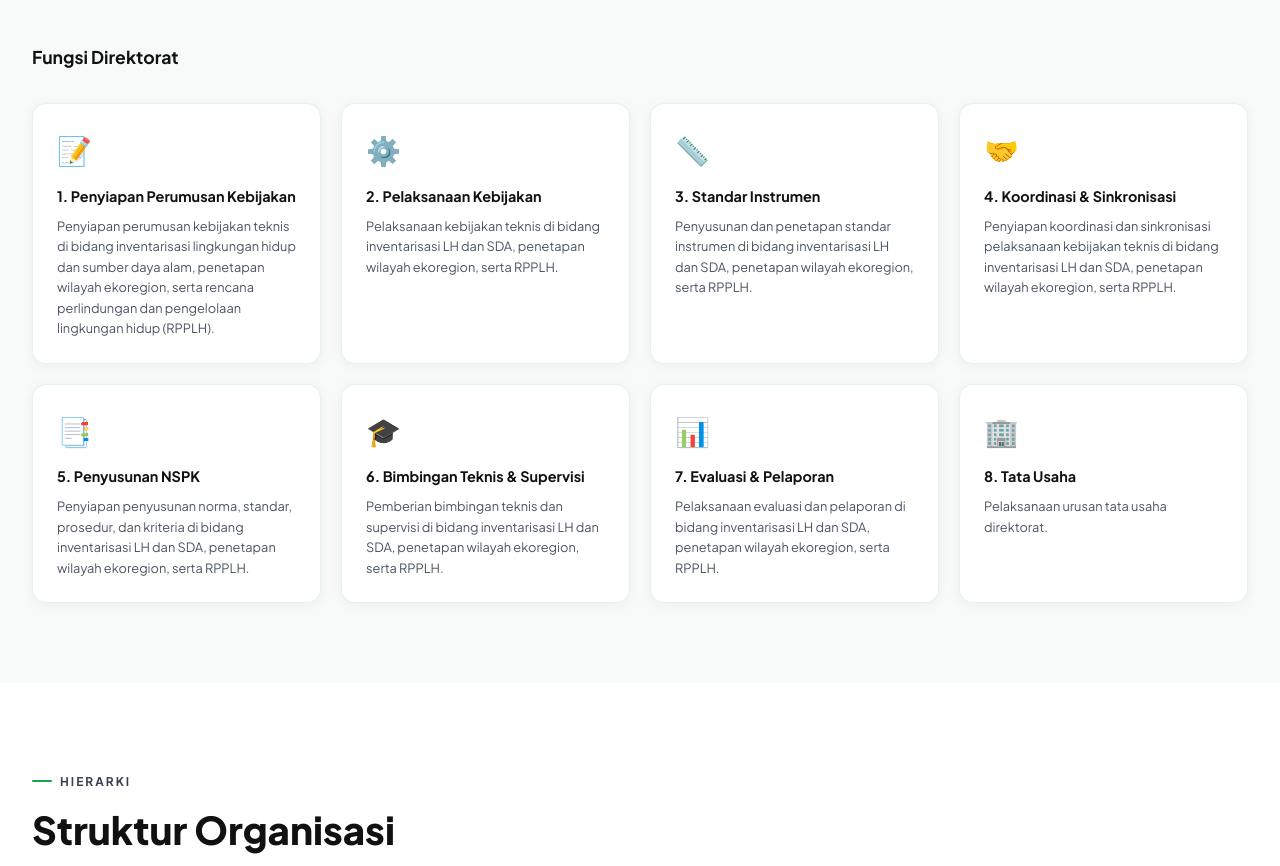
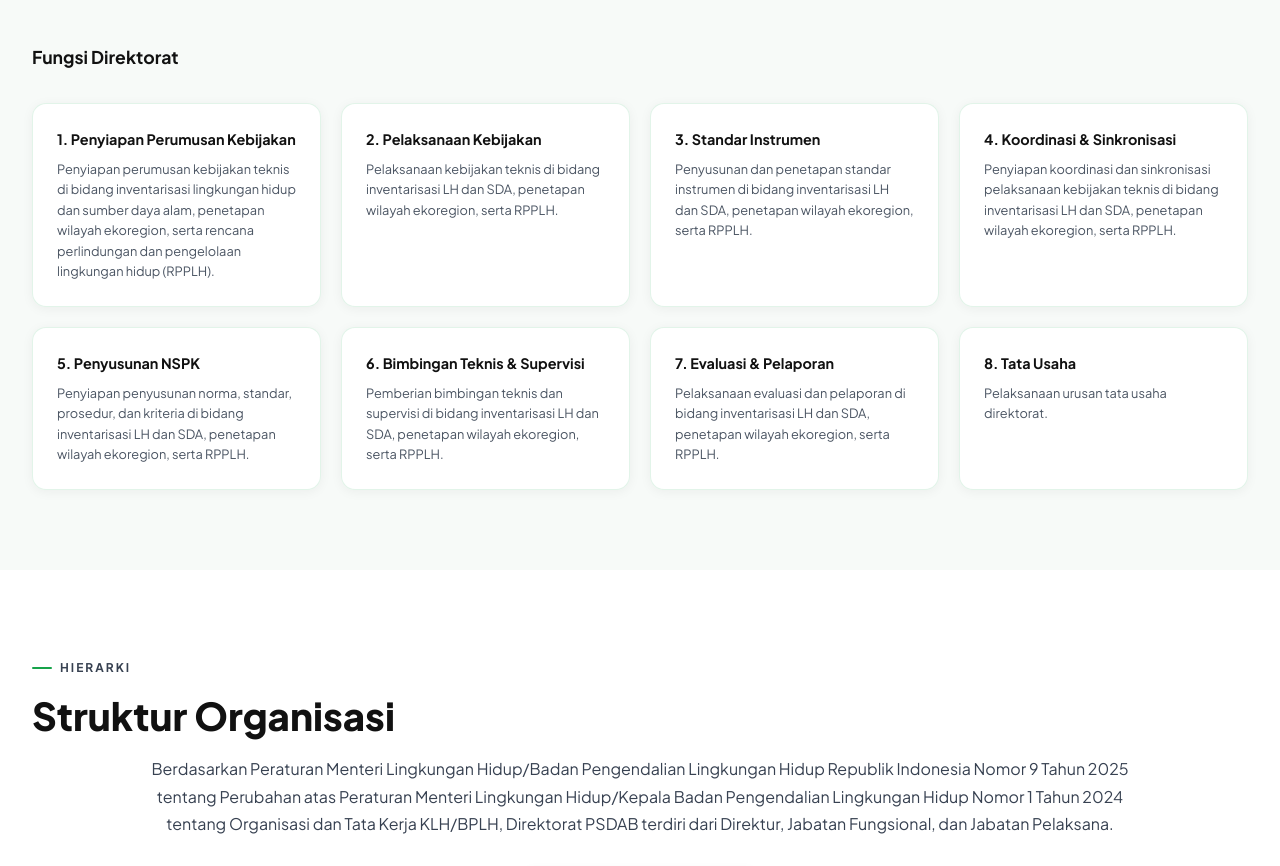
Before and after one commit to auliarahmansihite-ux/sedap-klh, a website: page public/tentang.html in a window 1280 px wide. Shown: the part 1700-2566 px from the top of the page. Drawn offline with Linux system fonts and the light colour scheme.

Commit message:
hapus icon

```diff
--- a/public/tentang.html
+++ b/public/tentang.html
@@ -159,42 +159,34 @@
     <h3 style="font-size: 1.1rem; margin-bottom: 1.5rem; margin-top: 3rem;">Fungsi Direktorat</h3>
     <div class="tupoksi-grid fade-up">
       <div class="tupoksi-card">
-        <div class="tupoksi-icon">📝</div>
         <h4>1. Penyiapan Perumusan Kebijakan</h4>
         <p>Penyiapan perumusan kebijakan teknis di bidang inventarisasi lingkungan hidup dan sumber daya alam, penetapan wilayah ekoregion, serta rencana perlindungan dan pengelolaan lingkungan hidup (RPPLH).</p>
       </div>
       <div class="tupoksi-card">
-        <div class="tupoksi-icon">⚙️</div>
         <h4>2. Pelaksanaan Kebijakan</h4>
         <p>Pelaksanaan kebijakan teknis di bidang inventarisasi LH dan SDA, penetapan wilayah ekoregion, serta RPPLH.</p>
       </div>
       <div class="tupoksi-card">
-        <div class="tupoksi-icon">📏</div>
         <h4>3. Standar Instrumen</h4>
         <p>Penyusunan dan penetapan standar instrumen di bidang inventarisasi LH dan SDA, penetapan wilayah ekoregion, serta RPPLH.</p>
       </div>
       <div class="tupoksi-card">
-        <div class="tupoksi-icon">🤝</div>
         <h4>4. Koordinasi &amp; Sinkronisasi</h4>
         <p>Penyiapan koordinasi dan sinkronisasi pelaksanaan kebijakan teknis di bidang inventarisasi LH dan SDA, penetapan wilayah ekoregion, serta RPPLH.</p>
       </div>
       <div class="tupoksi-card">
-        <div class="tupoksi-icon">📑</div>
         <h4>5. Penyusunan NSPK</h4>
         <p>Penyiapan penyusunan norma, standar, prosedur, dan kriteria di bidang inventarisasi LH dan SDA, penetapan wilayah ekoregion, serta RPPLH.</p>
       </div>
       <div class="tupoksi-card">
-        <div class="tupoksi-icon">🎓</div>
         <h4>6. Bimbingan Teknis &amp; Supervisi</h4>
         <p>Pemberian bimbingan teknis dan supervisi di bidang inventarisasi LH dan SDA, penetapan wilayah ekoregion, serta RPPLH.</p>
       </div>
       <div class="tupoksi-card">
-        <div class="tupoksi-icon">📊</div>
         <h4>7. Evaluasi &amp; Pelaporan</h4>
         <p>Pelaksanaan evaluasi dan pelaporan di bidang inventarisasi LH dan SDA, penetapan wilayah ekoregion, serta RPPLH.</p>
       </div>
       <div class="tupoksi-card">
-        <div class="tupoksi-icon">🏢</div>
         <h4>8. Tata Usaha</h4>
         <p>Pelaksanaan urusan tata usaha direktorat.</p>
       </div>
```
